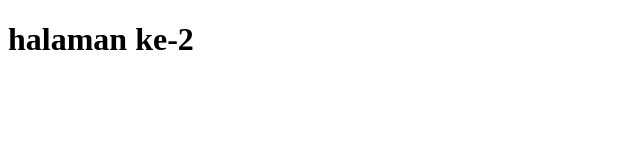
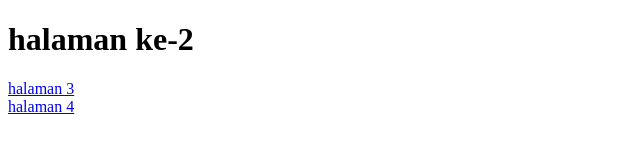
Before and after one commit to Putriasa/1124160193-html-day5, a plain HTML site: page halaman2.html in a window 1280 px wide. Shown: the whole page, without its empty margins (0-640 px from the left). Drawn offline with Linux system fonts and the light colour scheme.

Commit message:
Update file link antar halaman

```diff
--- a/halaman2.html
+++ b/halaman2.html
@@ -7,5 +7,7 @@
 </head>
 <body>
     <h1>halaman ke-2</h1>
+    <a href="halaman3.html">halaman 3</a><br>
+    <a href="halaman4.html">halaman 4</a>
 </body>
 </html>
```
